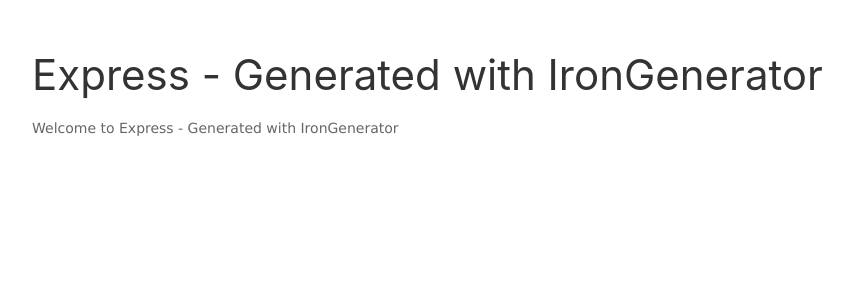
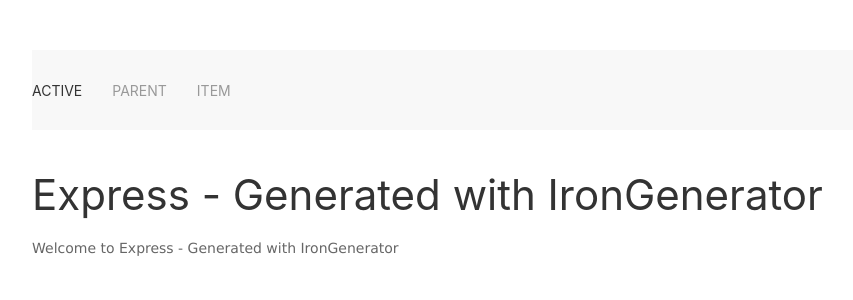
Before and after one commit to Outcome-tracker/OutcomesTracker, a Node server app: page / in a window 1280 px wide. Shown: the top 300 px of the page, without its empty margins (18-871 px from the left). Run offline with Node 20, Linux system fonts and the light colour scheme; some libraries are stand-ins or nearby versions.

Commit message:
añadiendo Navbar

```diff
--- a/views/layout.hbs
+++ b/views/layout.hbs
@@ -13,6 +13,29 @@
 </head>
 <body>
 
+ <!-- Navbar -->
+  <nav class="uk-navbar-container" uk-navbar>
+    <div class="uk-navbar-left">
+
+        <ul class="uk-navbar-nav">
+            <li class="uk-active"><a href="#">Active</a></li>
+            <li>
+                <a href="#">Parent</a>
+                <div class="uk-navbar-dropdown">
+                    <ul class="uk-nav uk-navbar-dropdown-nav">
+                        <li class="uk-active"><a href="#">Active</a></li>
+                        <li><a href="#">Item</a></li>
+                        <li><a href="#">Item</a></li>
+                    </ul>
+                </div>
+            </li>
+            <li><a href="#">Item</a></li>
+        </ul>
+
+    </div>
+  </nav>
+
+
   {{{body}}}
 
   <!-- UIkit JS -->
```
